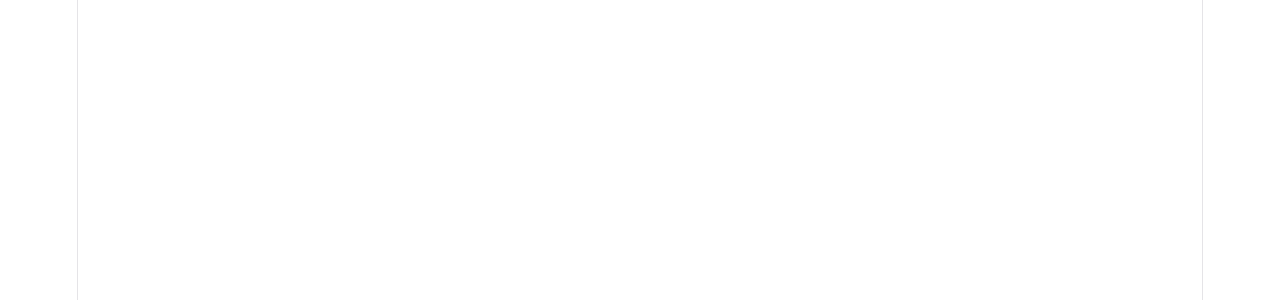
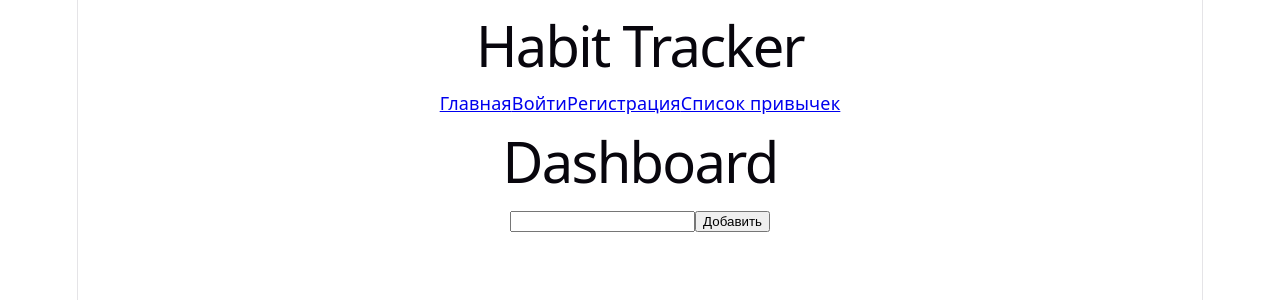
Before and after one commit to Alex01rtyrey/habit-tracker-diploma, a React (Vite) app in the folder client/: page /dashboard in a window 1280 px wide. Before the commit this address had no page. Shown: the top 300 px of the page. Built offline with nearby package versions, Linux system fonts and the light colour scheme.

Commit message:
Добавил создание и отображение привычек на Dashboard

```diff
--- a/client/src/App.jsx
+++ b/client/src/App.jsx
@@ -3,6 +3,7 @@
 import RegisterPage from "./pages/RegisterPage";
 import { BrowserRouter, Routes, Route } from "react-router-dom";
 import MainLayout from "./layouts/MainLayout";
+import DashboardPage from "./pages/DashboardPage";
 
 
 function App() {
@@ -13,6 +14,7 @@
           <Route path="/" element={<HomePage />} />
           <Route path="/login" element={<LoginPage />} />
           <Route path="/register" element={<RegisterPage />} />
+          <Route path="/dashboard" element={<DashboardPage />} />
         </Route>
       </Routes>
     </BrowserRouter>
--- /dev/null
+++ b/client/src/components/HabitForm.jsx
@@ -0,0 +1,26 @@
+import { useState } from 'react';
+
+
+function HabitForm(props) {
+  const [textInput, setTextInput] = useState('');
+
+  function formSubmit(event) {
+    event.preventDefault();
+    props.addHabit(textInput);
+    setTextInput('');
+  }
+
+  return (
+    <form onSubmit={formSubmit}>
+      <input
+        value={textInput}
+        onChange={(event) => setTextInput(event.target.value)}
+      />
+      <button>
+        Добавить
+      </button>
+    </form>
+  );
+}
+
+export default HabitForm;
--- /dev/null
+++ b/client/src/components/HabitList.jsx
@@ -0,0 +1,3 @@
+function HabitList(props) {
+
+}
--- a/client/src/components/Header.jsx
+++ b/client/src/components/Header.jsx
@@ -7,6 +7,7 @@
             <Link to="/">Главная</Link>
             <Link to="/login">Войти</Link>
             <Link to="/register">Регистрация</Link>
+            <Link to="/dashboard">Список привычек</Link>
         </div>
     )
 }
--- /dev/null
+++ b/client/src/pages/DashboardPage.jsx
@@ -0,0 +1,37 @@
+import { useState } from "react";
+import HabitForm from "../components/HabitForm";
+
+function DashboardPage() {
+
+  const[habits, setHabits] = useState([]);
+
+  function addHabit(name) {
+    let newHabit =  {
+      id: Date.now(),
+      name: name,
+      completed: false
+    }
+
+    setHabits((prevHabits) => [...prevHabits, newHabit]);
+
+
+  }
+
+  return (
+    <div>
+      <h1>Dashboard</h1>
+
+      <HabitForm addHabit={addHabit} />
+
+      <ul>
+        {habits.map((habit) => (
+          <li key={habit.id}>
+            {habit.name}
+          </li>
+        ))}
+      </ul>
+    </div>
+  );
+}
+
+export default DashboardPage;
--- a/client/src/pages/RegisterPage.jsx
+++ b/client/src/pages/RegisterPage.jsx
@@ -29,7 +29,7 @@
                 label="email"
                 type="email"
                 value={email}
-                placeholder="Введите логин"
+                placeholder="Введите email"
                 onChange={(event) => setEmail(event.target.value)}
             />
 
```
